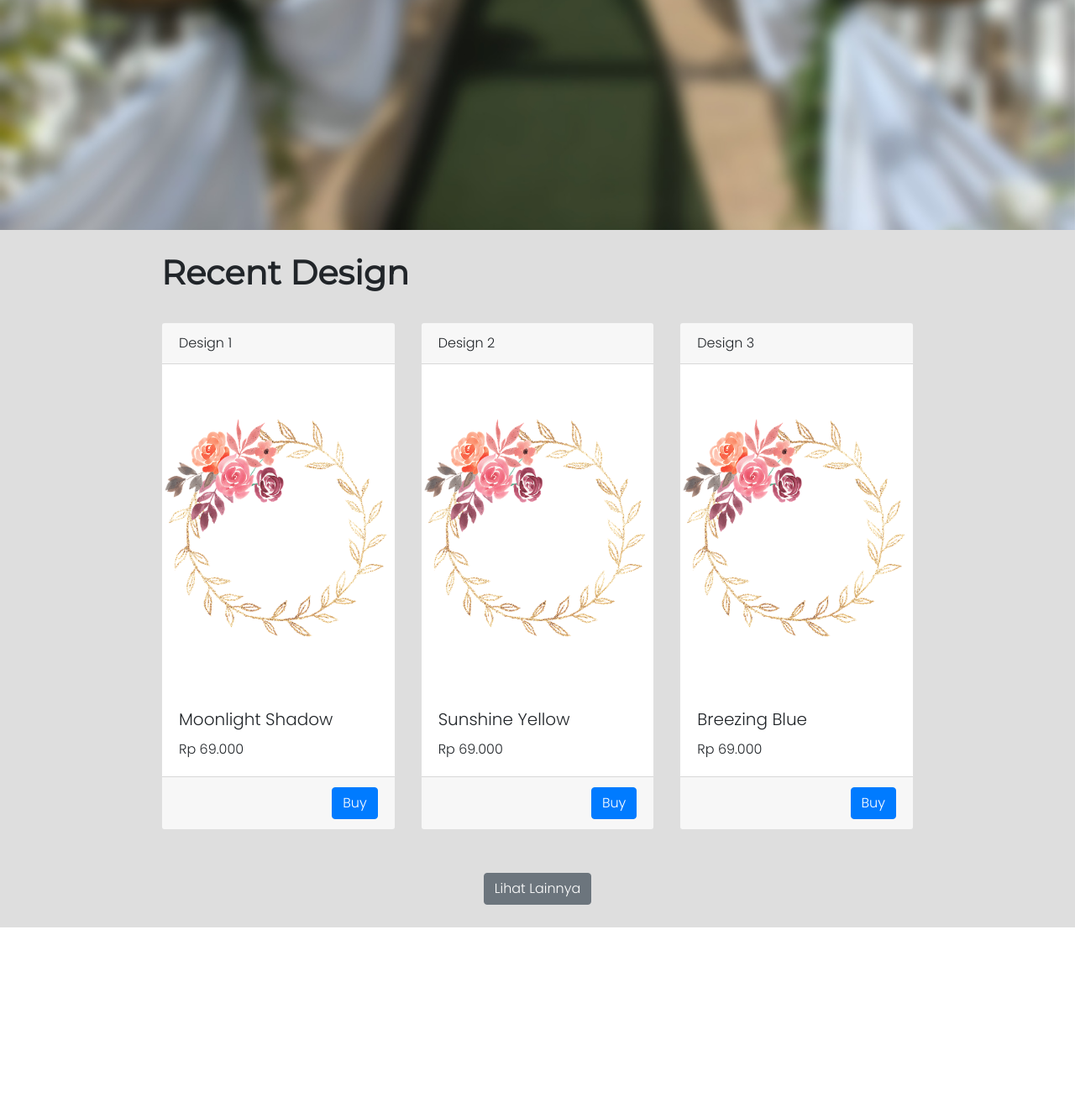
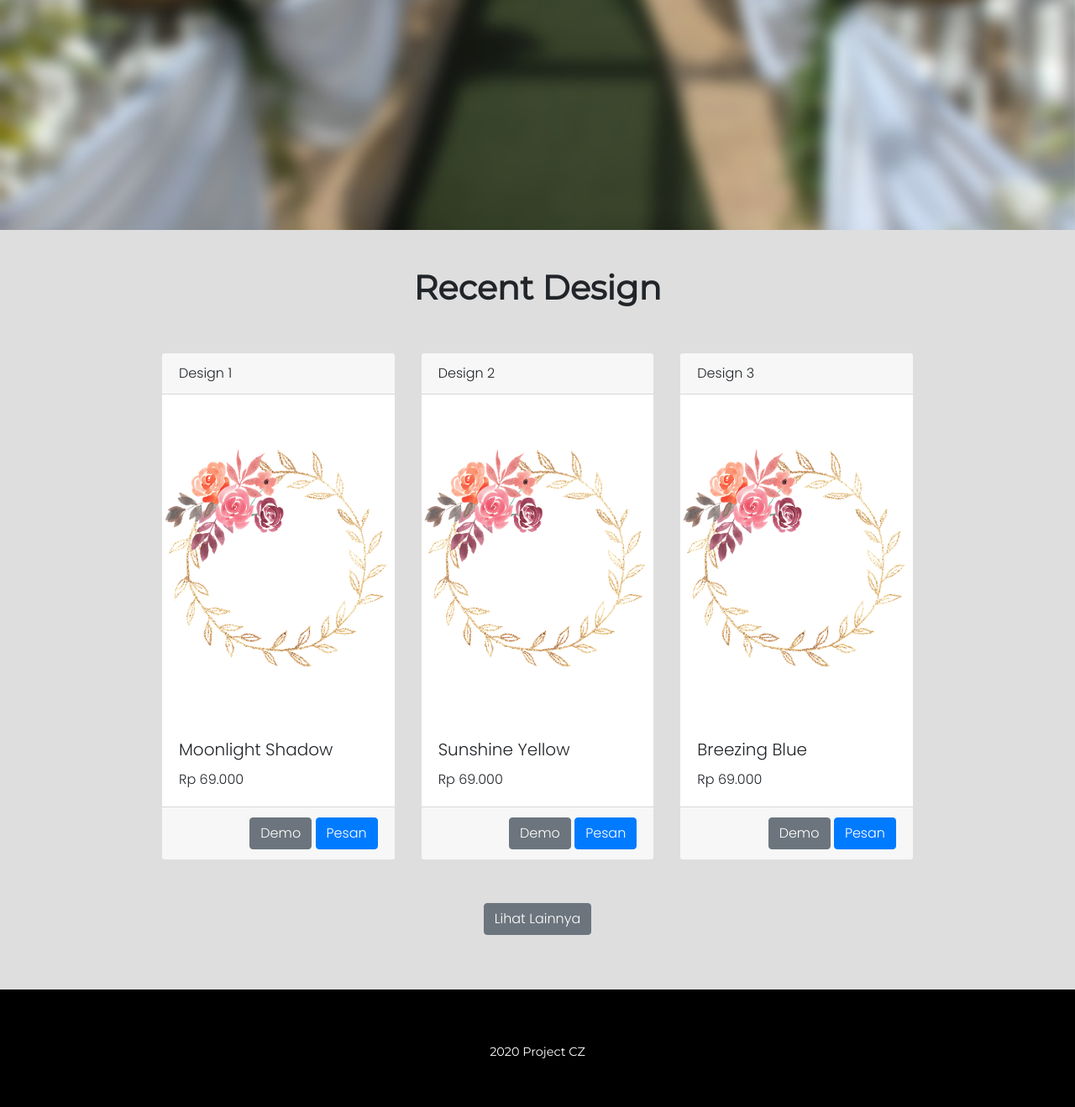
Before and after one commit to chendrasena26/project-cz, a plain HTML site: page index.html in a window 1280 px wide. Shown: the part 582-1901 px from the top of the page at 84% size. Before the commit the page ends 1687 px from the top, so only its background shows below. Drawn offline with nearby package versions, Linux system fonts and the light colour scheme.

Commit message:
add footer and demo button

```diff
--- a/assets/custom/css/custom-css.css
+++ b/assets/custom/css/custom-css.css
@@ -39,15 +39,17 @@
 .gallery {
     padding-left: 15%;
     padding-right: 15%;
+    padding-bottom: 3%;
     font-family: 'Poppins', sans-serif;
     background-color: #dedede;
 }
 
 .gallery h1 {
-    padding-top: 3%;
+    padding-top: 5%;
     font-family: 'Montserrat', sans-serif;
     font-weight: bold;
-    padding-bottom: 3%;
+    text-align: center;
+    padding-bottom: 5%;
 }
 
 .more-design {
@@ -59,3 +61,17 @@
 .gallery .card-footer {
     text-align: right;
 }
+
+.footer {
+    font-family: 'Montserrat', sans-serif;
+    font-size: 90%;
+    text-align: center;
+    background-color: black;
+    padding-top: 5%;
+    padding-bottom: 3%;
+    color: white;
+}
+
+.footer p a{
+    color: white;
+}
--- a/index.html
+++ b/index.html
@@ -7,6 +7,7 @@
         <link rel="stylesheet" href="./assets/bootstrap/css/bootstrap-grid.min.css">
         <link href="https://fonts.googleapis.com/css2?family=Montserrat:ital,wght@0,400;1,600&family=Poppins:wght@300&display=swap" rel="stylesheet">
         <script src="https://code.jquery.com/jquery-3.5.1.min.js" integrity="sha256-9/aliU8dGd2tb6OSsuzixeV4y/faTqgFtohetphbbj0=" crossorigin="anonymous"></script>
+        <script src="./assets/bootstrap/js/bootstrap.min.js"></script>
         <script src="./assets/custom/js/custom-js.js"></script>
     </head>
 
@@ -15,7 +16,7 @@
         <div class="navbar-new">
           <nav class="navbar sticky-top navbar-expand-lg navbar-light bg-light">
             <a class="navbar-brand" href=".">Project CZ</a>
-            <button class="navbar-toggler" type="button" data-toggle="collapse" data-target="#navbarNavAltMarkup" aria-controls="navbarNavAltMarkup" aria-expanded="false" aria-label="Toggle navigation">
+            <button class="navbar-toggler" type="button" data-toggle="collapse" data-target="#navbarNav" aria-controls="navbarNavAltMarkup" aria-expanded="false" aria-label="Toggle navigation">
               <span class="navbar-toggler-icon"></span>
             </button>
             <div class="collapse navbar-collapse" id="navbarNav">
@@ -51,7 +52,8 @@
                   <p class="card-text">Rp 69.000</p>
                 </div>
                 <div class="card-footer">
-                  <a href="#" class="btn btn-primary">Buy</a>
+                  <a href="#" class="btn btn-secondary">Demo</a>
+                  <a href="#" class="btn btn-primary">Pesan</a>
                 </div>
               </div>
             </div>
@@ -66,7 +68,8 @@
                   <p class="card-text">Rp 69.000</p>
                 </div>
                 <div class="card-footer">
-                  <a href="#" class="btn btn-primary">Buy</a>
+                  <a href="#" class="btn btn-secondary">Demo</a>
+                  <a href="#" class="btn btn-primary">Pesan</a>
                 </div>
               </div>
             </div>
@@ -81,7 +84,8 @@
                   <p class="card-text">Rp 69.000</p>
                 </div>
                 <div class="card-footer">
-                  <a href="#" class="btn btn-primary">Buy</a>
+                  <a href="#" class="btn btn-secondary">Demo</a>
+                  <a href="#" class="btn btn-primary">Pesan</a>
                 </div>
               </div>
             </div>
@@ -91,5 +95,9 @@
           </div>
         </section>
 
+        <!-- content : footer -->
+        <section class="footer">
+          <p>2020 <a href=".">Project CZ</a></p>
+        </section>
     </body>
 </html>
```
